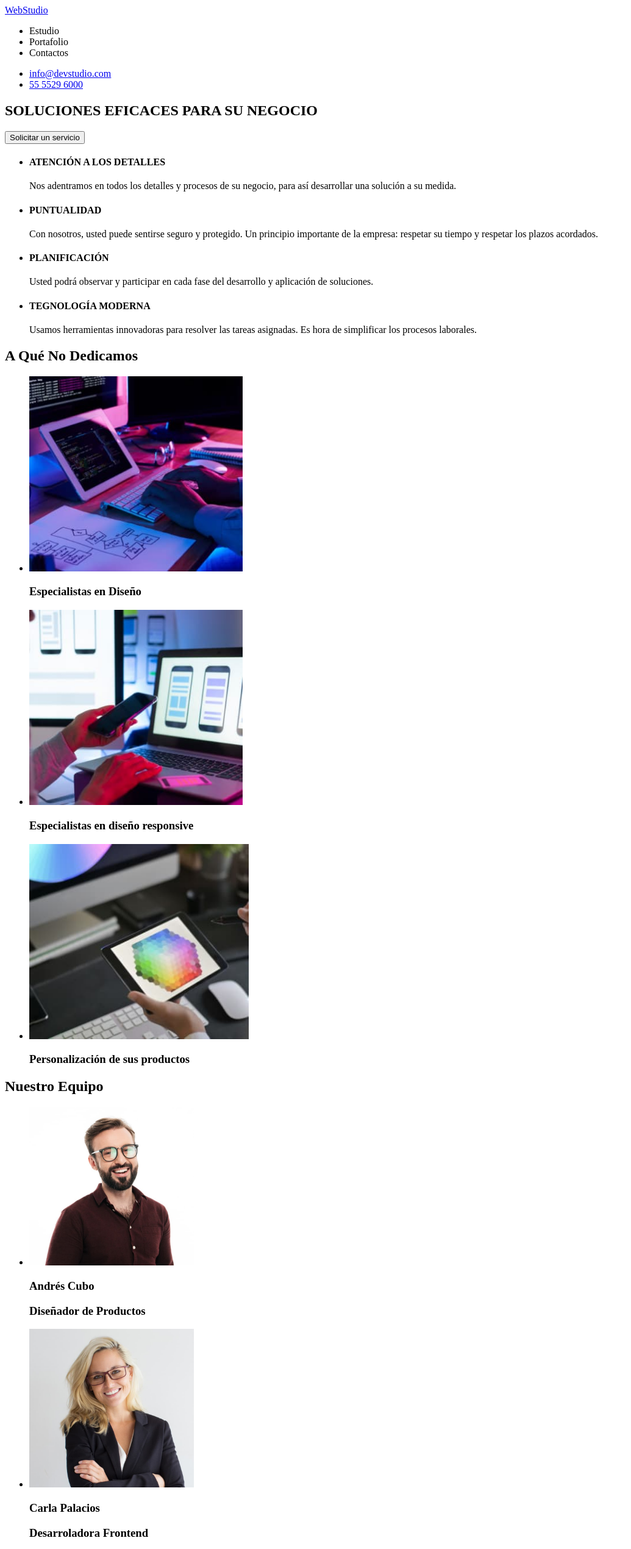
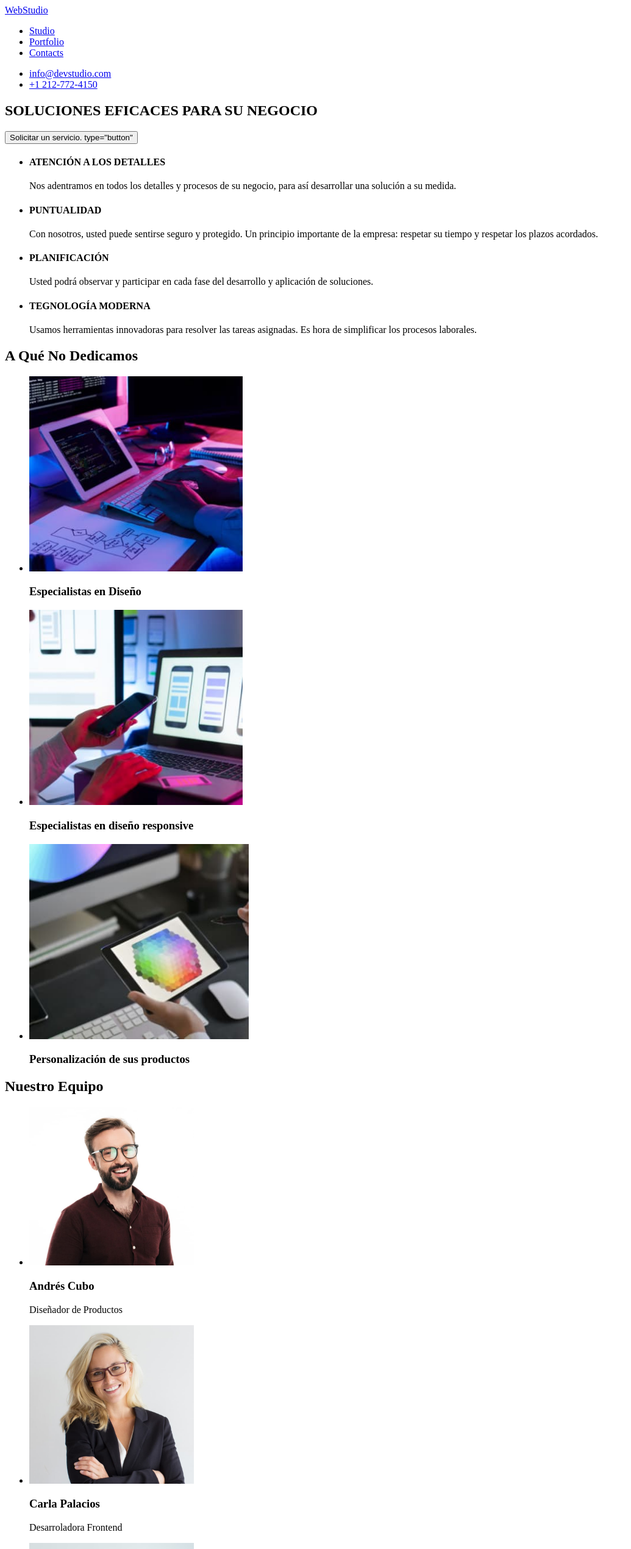
Before and after one commit to jhmorenof/goit-markup-hw-01, a plain HTML site: page index.html in a window 1280 px wide. Shown: the top 2540 px of the page at 61% size, without its empty margins (0-1035 px from the left). Drawn offline with Linux system fonts and the light colour scheme.

Commit message:
actualizar y crear

```diff
--- a/index.html
+++ b/index.html
@@ -7,23 +7,33 @@
 <body>
 <header>
     <nav>
-        <a href="WebStudio"> WebStudio</a>
+        <a class='nav-link' href="#"> WebStudio</a>
         <ul>
-            <li>Estudio</li>
-            <li>Portafolio</li>
-            <li>Contactos</li>
+            <li>
+                <a href="#" target="_blank" rel="noopener noreferrer">Studio</a>
+            </li>
+            <li>
+                <a href="#" target="_blank" rel="noopener noreferrer">Portfolio</a>
+            </li>
+            <li>
+                <a href="#" target="_blank" rel="noopener noreferrer">Contacts</a>
+                </li>
         </ul>
     </nav>
 <ul>
-    <li><a href="mailto:info@devstudio.com">info@devstudio.com</a></li>
-    <li> <a href="tel:+525555296000">55 5529 6000</a></li>
+    <li>
+        <a href="#" class="info">info@devstudio.com</a>
+    </li>
+    <li>
+        <a href="#" class="phone">+1 212-772-4150</a>
+    </li>
 </ul>
 </header>
 
 <main>
 <section>
     <h1>SOLUCIONES EFICACES PARA SU NEGOCIO</h1>
-    <button>Solicitar un servicio</button>
+    <button>Solicitar un servicio. type="button"</button>
 </section>
 <section>
     <ul>
@@ -67,22 +77,22 @@
         <li>
             <img src="./images/equipo01.jpg" alt="Diseñador de Productos" width="270" height="260">
             <h3>Andrés Cubo</h3>
-            <h3>Diseñador de Productos</h3>
+            <p>Diseñador de Productos</p>
         </li>
         <li>
             <img src="./images/equipo02.jpg" alt="Desarroladora Frontend" width="270" height="260">
             <h3>Carla Palacios</h3>
-            <h3>Desarroladora Frontend</h3>
+            <p>Desarroladora Frontend</p>
         </li>
         <li>
             <img src="./images/equipo03.jpg" alt="marketing" width="270" height="260">
             <h3>Mario Dorado</h3>
-            <h3>Marketing</h3>
+            <p>Marketing</p>
         </li>
         <li>
             <img src="./images/equipo04.jpg" alt="Desarrolador IU" width="270" height="260">
             <h3>Pablo Milangos</h3>
-            <h3>Desarrolador IU</h3>
+            <p>Desarrolador IU</p>
         </li>
     </ul>
 </section>
```
Also changed, not shown: preettier.json (added, +12 -0 lines).
